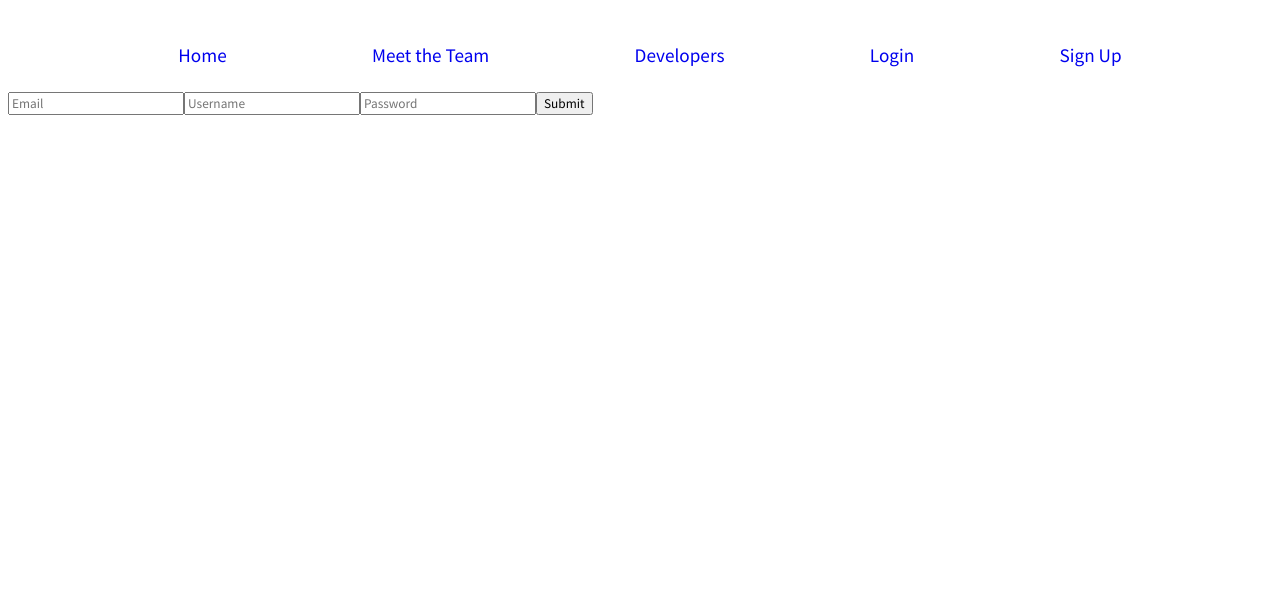
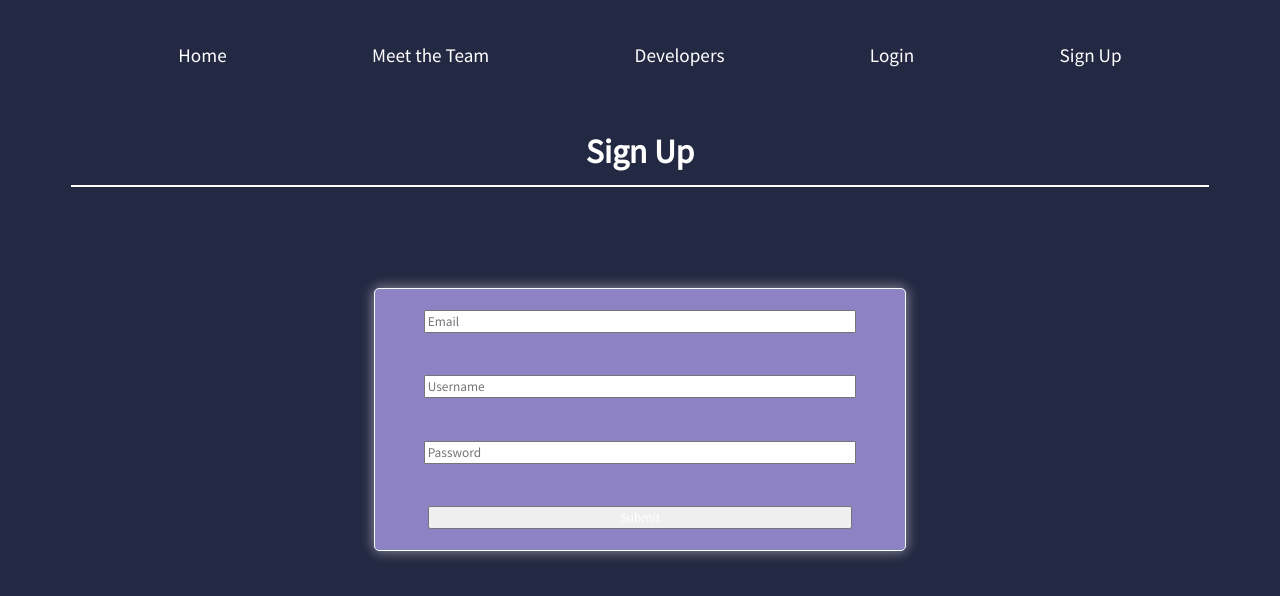
Before and after one commit to Co-Make-33/frontEnd, a React (Create React App) app: page /signup in a window 1280 px wide. Shown: the top 596 px of the page. Built offline with nearby package versions, Linux system fonts and the light colour scheme.

Commit message:
Adding styling to SignUp similar to MeetTheTeam

```diff
--- a/src/components/Signup.js
+++ b/src/components/Signup.js
@@ -1,39 +1,46 @@
 import React from 'react';
-import styled from 'styled-components';
+import styled, { createGlobalStyle } from 'styled-components';
 
-const styledSignUp = styled.div`
+const SignUpGlobal = createGlobalStyle`
+* {
+    color:white;
+}
+body {
+    background-color:#242943;
+}
+`;
+
+const Heading = styled.h2`
+  text-align: center;
+  border-bottom: 2px solid white;
+  width: 90%;
+  margin: 2% auto;
+  padding: 1% 0;
+`;
+
+const StyledSignUp = styled.div`
   display: flex;
   margin: 0 auto;
-  width: 50%;
-  /* color: white; */
-  border: 2px solid black; /* Don't forget to delete this */
+  width: 60%;
+`;
 
-  body {
-    background-color: #242943;
-  }
-
-  form {
+const StyledForm = styled.form`
   display: flex;
   flex-direction: column;
+  justify-content: end;
   width: 70%;
   margin: 10% auto;
   background-color: #8d82c4;
-    border-radius: 2%;
-    border: 1px solid blue; /* Don't forget to delete this */
-
-    /* box-shadow: rgba(0, 0, 0, 0.25) 0px 54px 55px,
-      rgba(0, 0, 0, 0.3) 0px -12px 30px, rgba(0, 0, 0, 0.3) 0px 4px 6px,
-      rgba(0, 0, 0, 0.35) 0px 12px 13px, rgba(0, 0, 0, 0.2) 0px -3px 5px; */
-
-    /* box-shadow: rgba(136, 165, 191, 0.2) 6px 2px 16px 0px,
-      rgba(255, 255, 255, 0.5) -6px -2px 16px 0px; */
-
-    box-shadow: rgba(0, 0, 0, 0.15) 0px 15px 25px,
-      rgba(0, 0, 0, 0.05) 0px 5px 10px;
-  }
+  border-radius: 5px;
+  box-shadow:
+    /* top */ rgba(255, 255, 255, 0.15) 0px -6px 10px,
+    /* right */ rgba(255, 255, 255, 0.15) 6px 0px 10px,
+    /* bottom */ rgba(255, 255, 255, 0.15) 0px 6px 10px,
+    /* left */ rgba(255, 255, 255, 0.15) -6px 0px 10px;
+  border: 1px solid mintcream;
 
   input {
-    margin: 3% auto;
+    margin: 4% auto;
     width: 80%;
   }
 `;
@@ -48,8 +55,11 @@ function Signup() {
   // }
 
   return (
-    <styledSignUp>
-      <form onSubmit={onSubmit}>
+    <>
+      <SignUpGlobal />
+      <Heading>Sign Up</Heading>
+      <StyledSignUp>
+        <StyledForm onSubmit={onSubmit}>
           <input type="email" name="email" placeholder="Email"></input>
           <input type="text" name="username" placeholder="Username"></input>
           <input type="password" placeholder="Password"></input>
@@ -58,8 +68,9 @@ function Signup() {
             // disabled={disabled}
             // onChange={handleChange}
           ></input>
-      </form>
-    </styledSignUp>
+        </StyledForm>
+      </StyledSignUp>
+    </>
   );
 }
 
```
Lines whose indentation alone changed are shown as unchanged.
